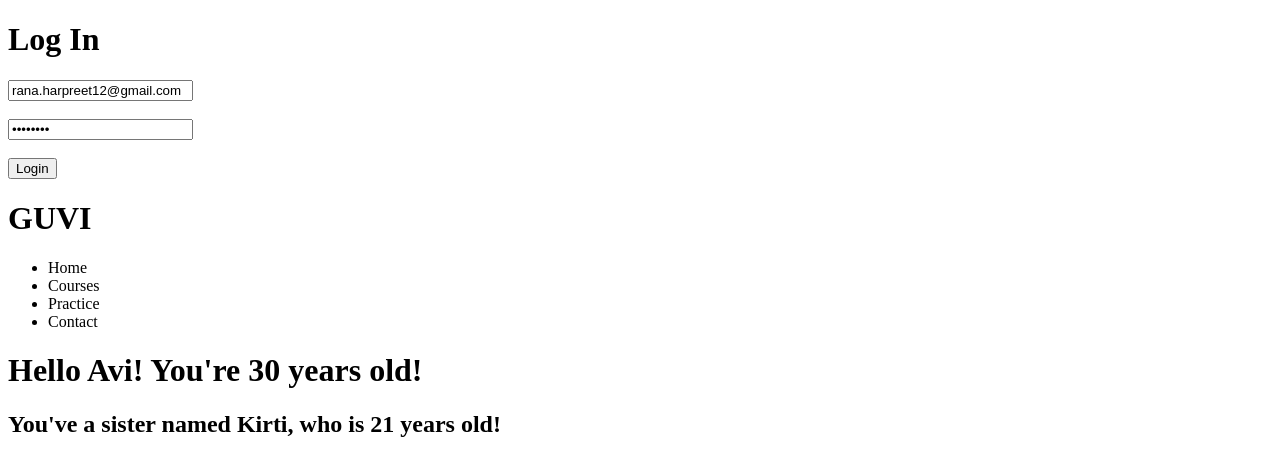
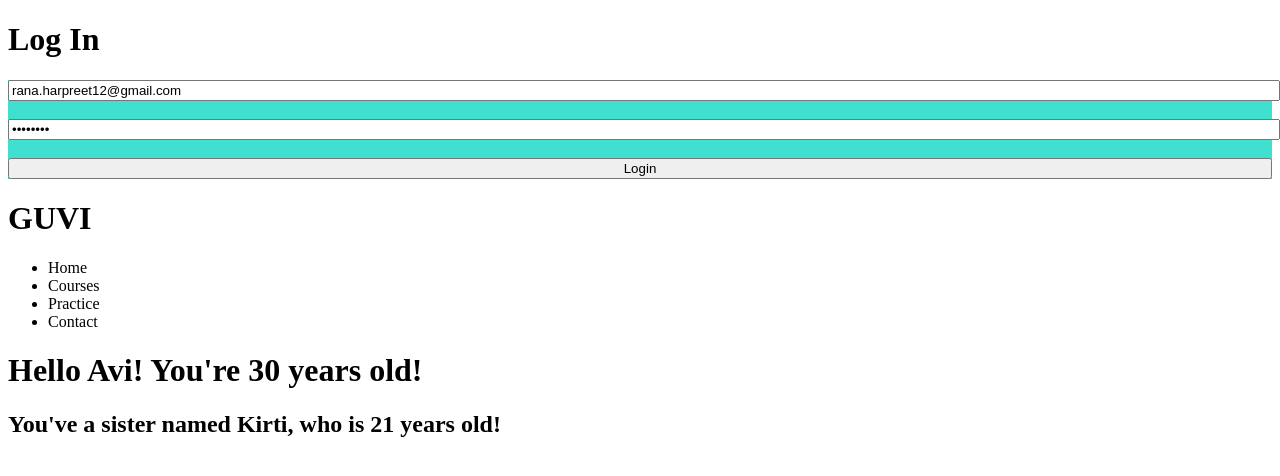
Before and after one commit to avikeshari/js-fswd, a React (Vite) app: page / in a window 1280 px wide. Shown: the top 476 px of the page. Built offline with nearby package versions, Linux system fonts and the light colour scheme.

Commit message:
CSS Adding

```diff
--- /dev/null
+++ b/src/App.css
@@ -0,0 +1,4 @@
+.bL {
+    height: 50%;
+    width: 100%;
+}
--- a/src/App.jsx
+++ b/src/App.jsx
@@ -1,4 +1,5 @@
 import React from 'react'
+import './App.css'
 
 const App = () => {
 
@@ -16,20 +17,23 @@ const App = () => {
 
         e.target.email.focus();
     }
+    const formStyle = {
+        backgroundColor: "turquoise"
+    }
     return (
         <div>
             <h1>Log In</h1>
-            <form onSubmit={hLogIn}>
+            <form onSubmit={hLogIn} style={/*{display:"flex", flexDirection:"column", gap:"50", border:"1px solid red", padding:"10px"}*/formStyle}>
                 <div>
-                    <input name="email" type="email" placeholder="email..." value={email} onChange={(e) => setEmail(e.target.value)} required />
+                    <input name="email" type="email" placeholder="email..." value={email} onChange={(e) => setEmail(e.target.value)} style={{width:"100%"}} required />
                 </div>
                 &nbsp;
                 <div>
-                    <input name="password" type="password" placeholder="password..." value={password} onChange={(e) => setPassword(e.target.value)} required />
+                    <input name="password" type="password" placeholder="password..." value={password} onChange={(e) => setPassword(e.target.value)} style={{width:"100%"}} required />
                 </div>
                 &nbsp;
                 <div>
-                    <button type="submit">
+                    <button type="submit" className="bL">
                         Login
                     </button>
                 </div>
@@ -38,4 +42,10 @@ const App = () => {
     )
 }
 
+/*const App = () => {
+    return <div>
+        App
+    </div>
+}*/
+
 export default App;
```
